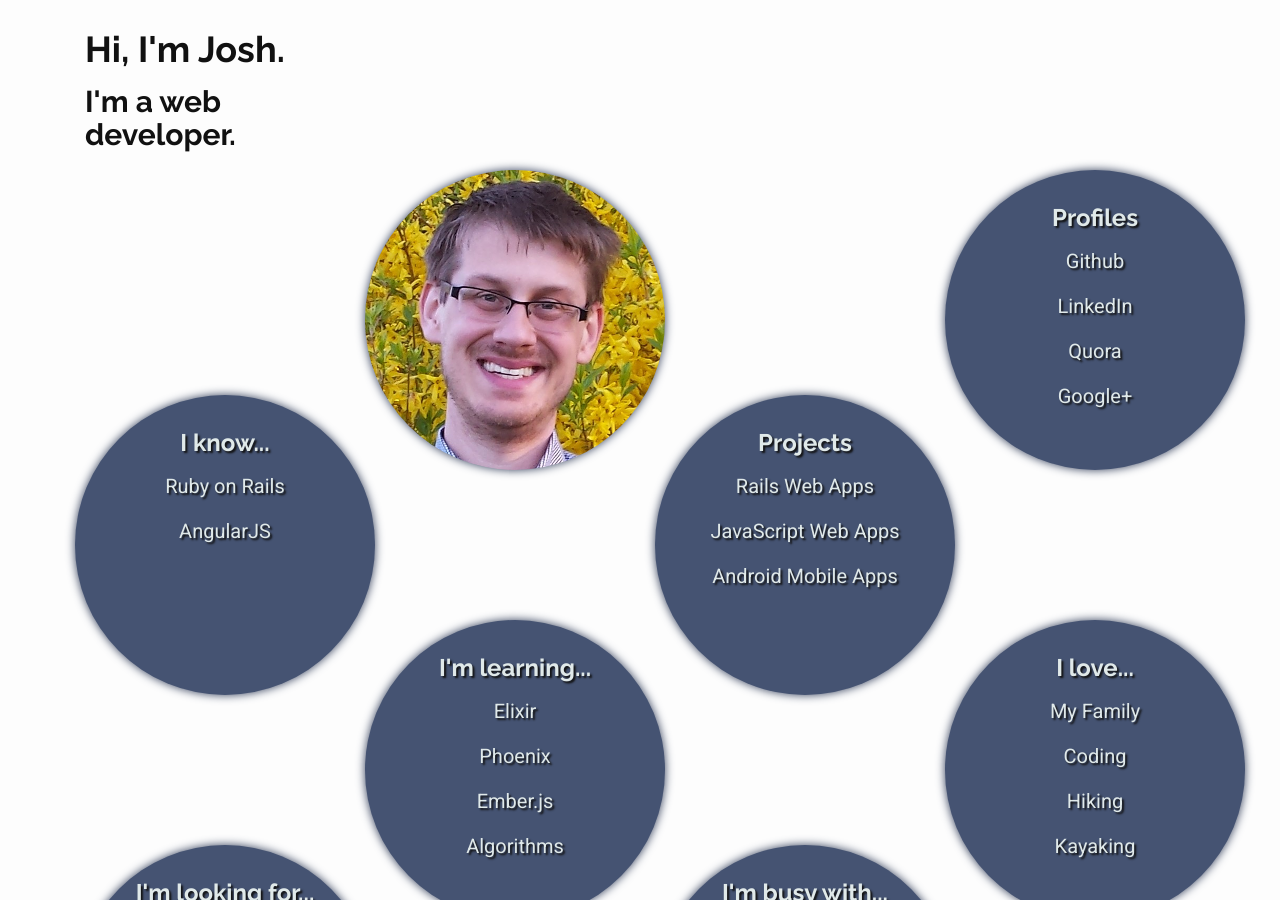
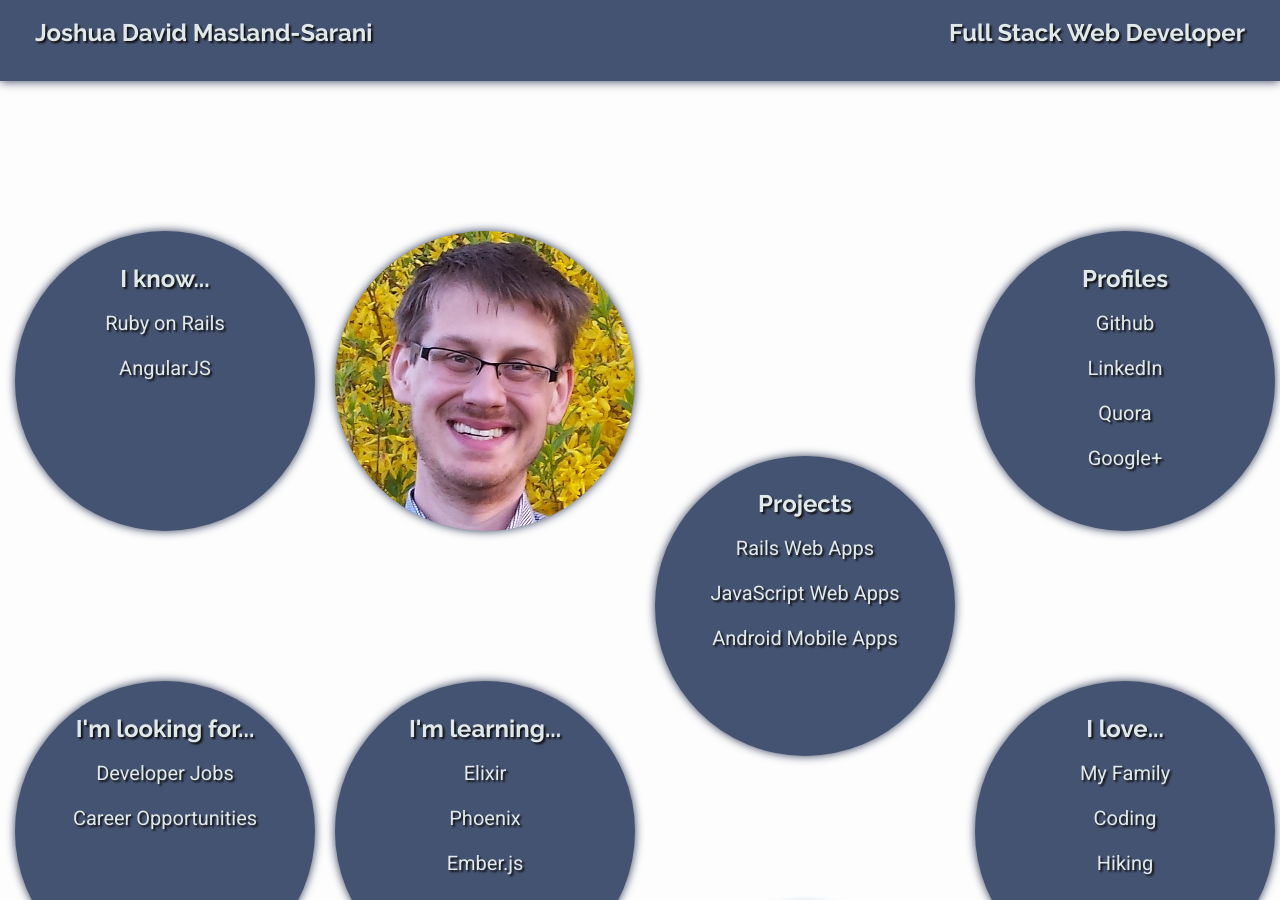
Before and after one commit to JMazzy/jmazzy.github.io, a Jekyll site: the page built from index.html, in a window 1280 px wide and 900 px high. Built offline with Jekyll 4.4.1, drawn with Linux system fonts in a browser that asks for light colours; nearby versions of some CDN libraries.

Commit message:
change front page

```diff
--- a/_layouts/home.html
+++ /dev/null
@@ -1,16 +0,0 @@
-<!DOCTYPE html>
-<html>
-
-  {% include head.html %}
-
-  <body>
-
-    <main class="container">
-      {{ content }}
-
-      {% include footer.html %}
-    </main>
-
-  </body>
-
-</html>
--- a/index.html
+++ b/index.html
@@ -1,16 +1,10 @@
 ---
-layout: home
+layout: default
 title: Joshua Masland-Sarani
 ---
 
 <section class="row">
   <section class="col-md-3">
-    <section class="row intro">
-      <section class="col-md-12">
-        <h1>Hi, I'm Josh.</h1>
-        <h2>I'm a web developer.</h2>
-      </section>
-    </section>
 
     <div class="row spacer-row"></div>
 
```
